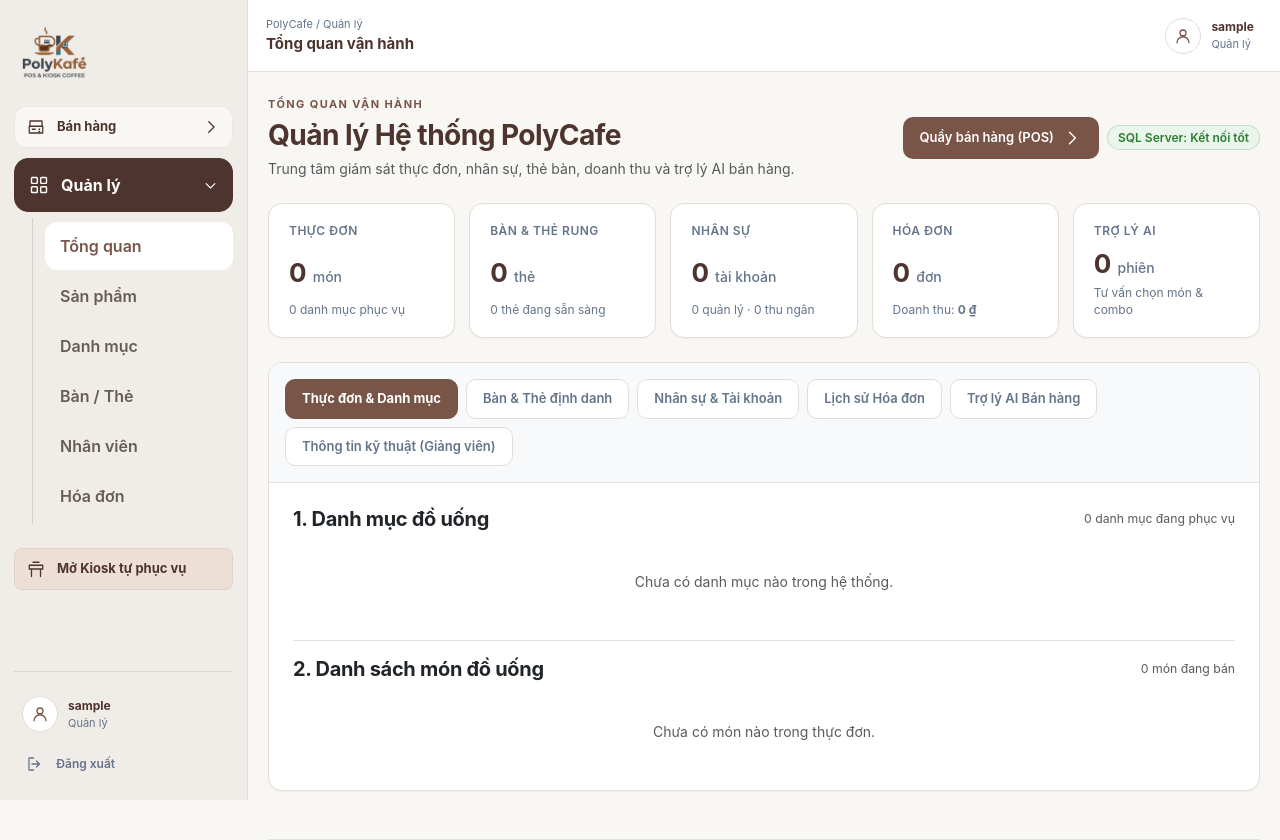
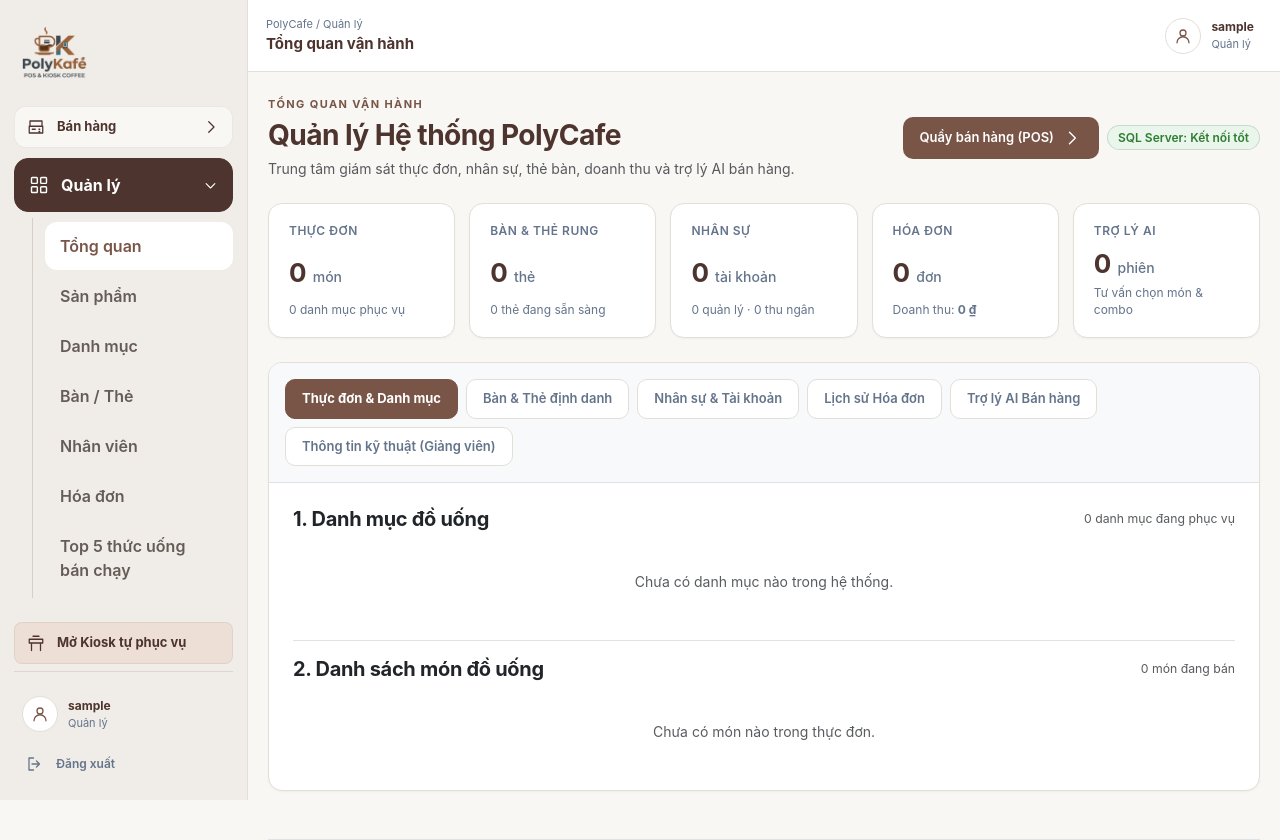
Before and after one commit to SThuw/NET108-NHOM6_POSCAFE, an ASP.NET Core app: page /Lab3 in a window 1280 px wide. Shown: the top 840 px of the page. Run offline with ASP.NET Core 8, Linux system fonts and the light colour scheme; the visitor is signed in with stand-in values (Sample User, id 1); data that the repository does not hold is empty.

Commit message:
feat(lab6): add top selling link to sidebar

```diff
--- a/src/CafePOSManagement.Web/Views/Shared/_Layout.cshtml
+++ b/src/CafePOSManagement.Web/Views/Shared/_Layout.cshtml
@@ -2,7 +2,7 @@
     var currentController = ViewContext.RouteData.Values["controller"]?.ToString() ?? string.Empty;
     var currentTab = ViewContext.HttpContext.Request.Query["tab"].ToString().ToLowerInvariant();
     var isManager = User.IsInRole("Manager");
-    var isManagement = currentController is "Lab3" or "Products" or "Categories" or "Employees";
+    var isManagement = currentController is "Lab3" or "Products" or "Categories" or "Employees" or "TopSelling";
     var isAuthenticated = User.Identity?.IsAuthenticated == true;
     var displayName = User.Identity?.Name ?? "Người dùng";
     var roleName = isManager ? "Quản lý" : "Nhân viên";
@@ -17,6 +17,7 @@
         "Products" => "Quản lý sản phẩm",
         "Categories" => "Quản lý danh mục",
         "Employees" => "Quản lý nhân viên",
+        "TopSelling" => "Top 5 thức uống bán chạy",
         "Login" => "Thông tin tài khoản",
         "Lab3" when currentTab == "cards" => "Bàn và thẻ định danh",
         "Lab3" when currentTab == "users" => "Nhân sự và tài khoản",
@@ -86,6 +87,7 @@
                                 <a asp-controller="Lab3" asp-action="Index" asp-route-tab="cards" data-manage-link class="sidebar-link @(currentController == "Lab3" && currentTab == "cards" ? "active" : "")" aria-current="@(currentController == "Lab3" && currentTab == "cards" ? "page" : null)">Bàn / Thẻ</a>
                                 <a asp-controller="Employees" asp-action="Index" data-manage-link class="sidebar-link @(currentController == "Employees" ? "active" : "")" aria-current="@(currentController == "Employees" ? "page" : null)">Nhân viên</a>
                                 <a asp-controller="Lab3" asp-action="Index" asp-route-tab="orders" data-manage-link class="sidebar-link @(currentController == "Lab3" && currentTab == "orders" ? "active" : "")" aria-current="@(currentController == "Lab3" && currentTab == "orders" ? "page" : null)">Hóa đơn</a>
+                                <a asp-controller="TopSelling" asp-action="Index" data-manage-link class="sidebar-link @(currentController == "TopSelling" ? "active" : "")" aria-current="@(currentController == "TopSelling" ? "page" : null)"> Top 5 thức uống bán chạy </a>
                             </div>
                         </details>
                     }
```
